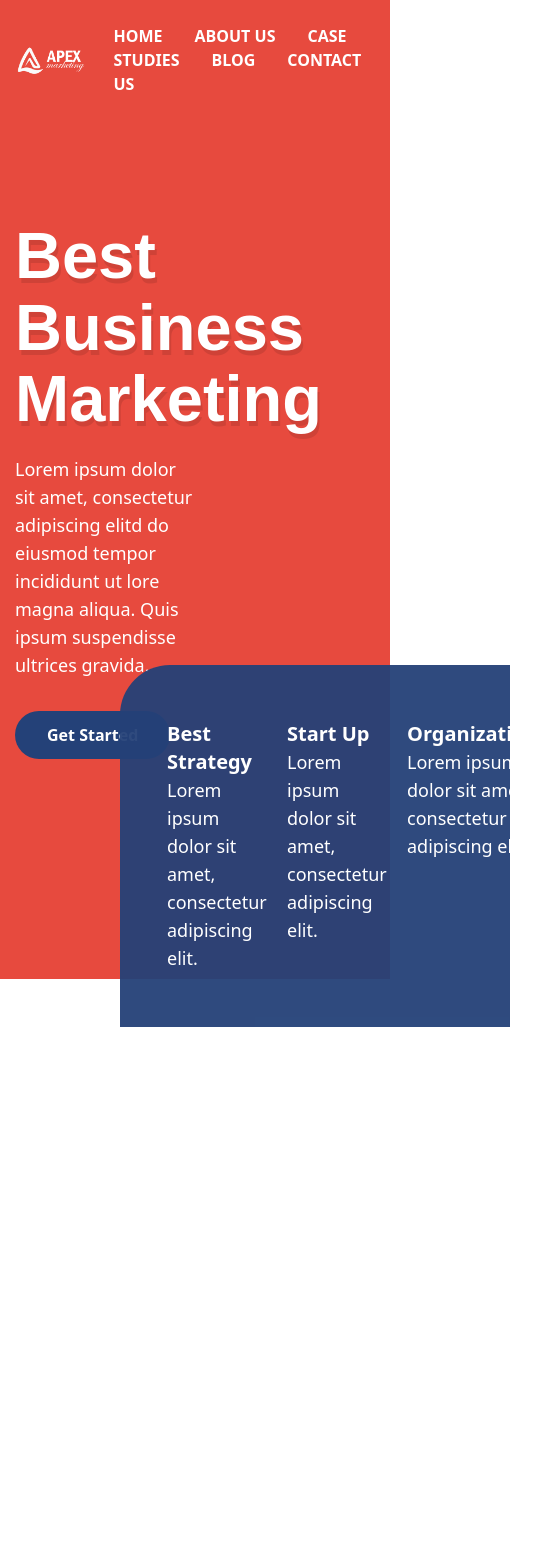
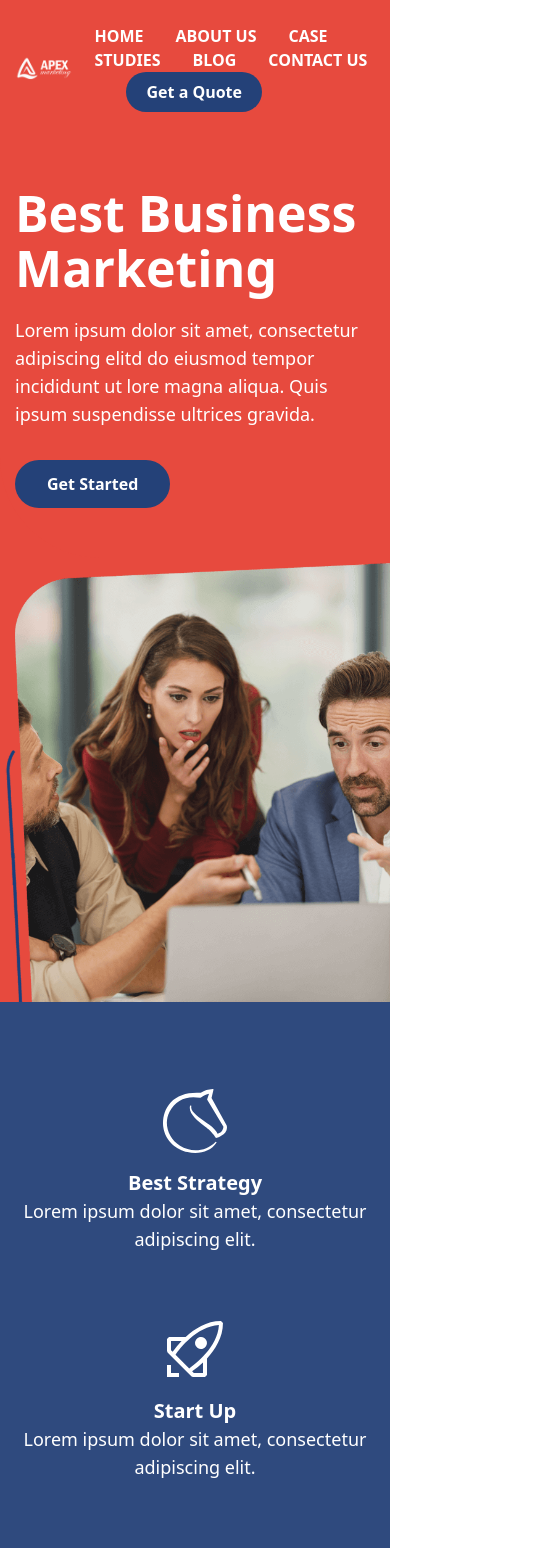
Before and after one commit to granitnebiu/apex-marketing, a Next.js app: page / in a window 390 px wide. Shown: the top 1548 px of the page, 548 px wide, since content can reach past the window. Before the commit the page ends 1027 px from the top, so only its background shows below. Built offline with nearby package versions, Linux system fonts and the light colour scheme.

Commit message:
add responsive herosection

```diff
--- a/components/HeroSection.tsx
+++ b/components/HeroSection.tsx
@@ -5,6 +5,7 @@ import { VscRocket } from "react-icons/vsc";
 import { HiOutlineUsers } from "react-icons/hi";
 
 import { HeroInfos } from "typing";
+import Image from "next/image";
 
 const heroInfo: HeroInfos[] = [
    {
@@ -25,10 +26,12 @@ const heroInfo: HeroInfos[] = [
 ];
 export default function HeroSection() {
    return (
-      <section className="relative w-full rounded-bl-[100px] bg-primary">
-         <div className="section_container flex w-full flex-wrap bg-primary">
-            <div className="w-1/2 pt-[100px] pb-[220px]">
-               <h2 className="title">Best Business Marketing</h2>
+      <section className="relative w-full bg-primary md:rounded-bl-[100px]">
+         <div className="section_container   flex w-full flex-wrap rounded-bl-[100px] bg-primary">
+            <div className="pt-[50px] pb-[50px] md:w-1/2 md:pb-[180px] lg:pt-[100px] lg:pb-[220px] ">
+               <h2 className="font-quicksand drop-shadow-3xl mb-5 text-left text-[50px] font-bold leading-[1.1em] text-white">
+                  Best Business Marketing
+               </h2>
                <p className="font-quicksand pb-8 text-lg text-white">
                   Lorem ipsum dolor sit amet, consectetur adipiscing elitd do
                   eiusmod tempor incididunt ut lore magna aliqua. Quis ipsum
@@ -36,15 +39,25 @@ export default function HeroSection() {
                </p>
                <Button btnName="Get Started" btnStyle="w-auto px-8 py-3" />
             </div>
-
             <div className="w-1/2"></div>
          </div>
-         <div className=" absolute -bottom-12 ml-[120px] w-full rounded-tl-[50px] bg-secondary/95 py-[55px] text-white">
-            <div className="section_container flex">
+         <Image
+            src="/images/hero-marketing.png"
+            alt="Vercel Logo"
+            width="0"
+            height="0"
+            sizes="90vw"
+            className="bottom-0 right-0 h-full w-full object-contain object-right-bottom md:absolute md:w-1/2 lg:w-full"
+         />
+         <div className="absolute w-full bg-secondary/95 py-[55px] text-white md:-bottom-24 md:rounded-tl-[50px] lg:-bottom-12 lg:ml-[120px]">
+            <div className="section_container flex flex-col md:flex-row">
                {heroInfo?.map((heros, index) => (
-                  <div key={index} className="flex w-1/3 space-x-8">
-                     {heros.icon}
-                     <div>
+                  <div
+                     key={index}
+                     className="flex w-full flex-col items-center py-8 md:w-1/3 md:flex-row md:space-x-8 md:py-0"
+                  >
+                     <span className="pb-4 md:pb-0">{heros.icon}</span>
+                     <div className="text-center md:text-left">
                         <h3 className="text-xl font-bold">{heros.title}</h3>
                         <p className="font-quicksand text-lg text-white">
                            {heros.description}
--- a/components/partials/Menu.tsx
+++ b/components/partials/Menu.tsx
@@ -1,6 +1,7 @@
 import Link from "next/link";
 import React from "react";
 import { MenuItem } from "typing";
+import Button from "./Button";
 
 const menuItems: MenuItem[] = [
    {
@@ -33,6 +34,7 @@ export default function Menu() {
                {menu.label}
             </Link>
          ))}
+         <Button btnName="Get a Quote" btnStyle="w-auto px-5 py-2" />
       </nav>
    );
 }
--- a/styles/globals.css
+++ b/styles/globals.css
@@ -31,16 +31,3 @@ a {
 * {
   box-sizing: border-box;
 }
-
-h2.title {
-  font-size: 50px;
-  text-align: left;
-  font-family: "Quicksand", Sans-serif;
-  font-size: 65px;
-  font-weight: 700;
-  text-transform: none;
-  line-height: 1.1em;
-  text-shadow: 2px 5px 0px rgb(0 0 0 / 10%);
-  color: #FFF;
-  margin: 0px 0px 20px 0px;
-}
```
Also changed, not shown: public/images/hero-marketing.png (added).
